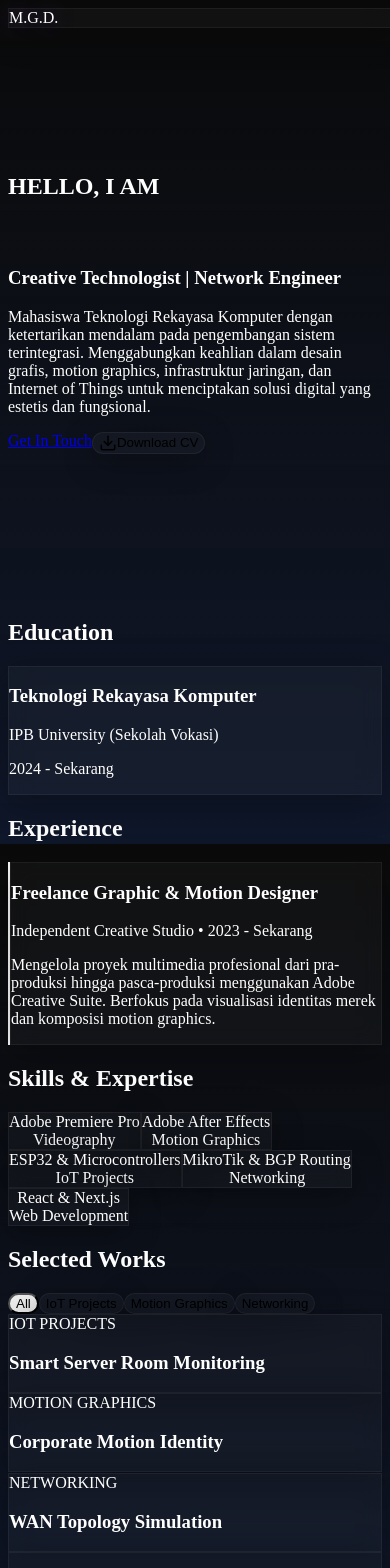
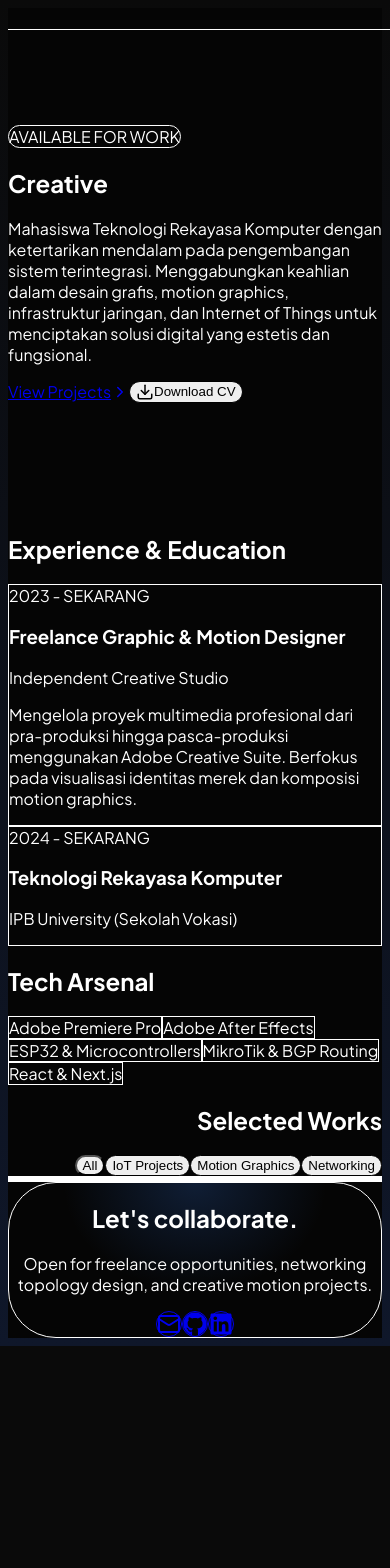
Before and after one commit to ganadzikri24/portofolio-gana, a Next.js app: page / in a window 390 px wide. Shown: the top 1568 px of the page. After the commit the page ends 1346 px from the top, so only its background shows below. Built offline with nearby package versions, Linux system fonts and the light colour scheme.

Commit message:
Massive UI Overhaul and Tailwind Bugfix

```diff
--- a/app/layout.tsx
+++ b/app/layout.tsx
@@ -1,33 +1,24 @@
 import type { Metadata } from "next";
-import { Geist, Geist_Mono } from "next/font/google";
+import { Plus_Jakarta_Sans } from "next/font/google";
 import "./globals.css";
 
-const geistSans = Geist({
-  variable: "--font-geist-sans",
-  subsets: ["latin"],
-});
-
-const geistMono = Geist_Mono({
-  variable: "--font-geist-mono",
-  subsets: ["latin"],
-});
+const jakarta = Plus_Jakarta_Sans({ subsets: ["latin"] });
 
 export const metadata: Metadata = {
-  title: "Create Next App",
-  description: "Generated by create next app",
+  title: "M.G.D. | Portfolio",
+  description: "Creative Technologist & Network Engineer Portfolio",
 };
 
 export default function RootLayout({
   children,
-}: Readonly<{
+}: {
   children: React.ReactNode;
-}>) {
+}) {
   return (
-    <html
-      lang="en"
-      className={`${geistSans.variable} ${geistMono.variable} h-full antialiased`}
-    >
-      <body className="min-h-full flex flex-col">{children}</body>
+    <html lang="en" className="scroll-smooth">
+      <body className={`${jakarta.className} bg-dark text-white antialiased overflow-x-hidden`}>
+        {children}
+      </body>
     </html>
   );
 }
--- a/app/page.tsx
+++ b/app/page.tsx
@@ -2,13 +2,12 @@
 
 import { useState, useEffect } from "react";
 import { motion, useScroll, useSpring, AnimatePresence } from "framer-motion";
-import { Mail, ExternalLink, X, Download } from "lucide-react";
+import { Mail, Download, ExternalLink, X, ChevronRight } from "lucide-react";
 import { FaGithub, FaLinkedin } from "react-icons/fa";
 import data from "@/data/portfolio.json";
 
 export default function Portfolio() {
   const [mousePosition, setMousePosition] = useState({ x: 0, y: 0 });
-  const [isHovering, setIsHovering] = useState(false);
   const [activeTab, setActiveTab] = useState("All");
   const [selectedProject, setSelectedProject] = useState<any | null>(null);
 
@@ -31,88 +30,72 @@ export default function Portfolio() {
   const filteredProjects = activeTab === "All" ? data.projects : data.projects.filter((p) => p.category === activeTab);
 
   return (
-    <div className="relative min-h-screen bg-dark text-white font-sans selection:bg-accent selection:text-white">
+    <div className="relative min-h-screen bg-[#050505] text-gray-200 selection:bg-primary selection:text-white">
       <motion.div
-        className="fixed top-0 left-0 right-0 h-1 bg-gradient-to-r from-primary to-accent origin-left z-50"
+        className="fixed top-0 left-0 right-0 h-1 bg-gradient-to-r from-primary via-accent to-primary origin-left z-50"
         style={{ scaleX }}
       />
 
       <motion.div
-        className="fixed top-0 left-0 w-8 h-8 rounded-full border-2 border-primary pointer-events-none z-[100] mix-blend-difference"
+        className="fixed top-0 left-0 w-6 h-6 rounded-full border border-white/30 pointer-events-none z-[100] mix-blend-difference"
         animate={{
-          x: mousePosition.x - 16,
-          y: mousePosition.y - 16,
-          scale: isHovering ? 2 : 1,
-          backgroundColor: isHovering ? "rgba(59, 130, 246, 0.5)" : "transparent",
+          x: mousePosition.x - 12,
+          y: mousePosition.y - 12,
         }}
-        transition={{ type: "spring", stiffness: 500, damping: 28, mass: 0.5 }}
+        transition={{ type: "spring", stiffness: 150, damping: 15, mass: 0.1 }}
       />
 
       <div className="fixed inset-0 overflow-hidden pointer-events-none z-0">
-        <div className="absolute -top-1/2 -left-1/2 w-[200%] h-[200%] bg-[linear-gradient(45deg,rgba(59,130,246,0.1),rgba(139,92,246,0.1),rgba(10,10,10,1))] animate-gradient-x" />
-        <motion.div
-          className="absolute top-20 left-20 w-96 h-96 bg-primary/20 rounded-full blur-[128px]"
-          animate={{ x: [0, 100, 0], y: [0, -50, 0] }}
-          transition={{ duration: 20, repeat: Infinity, ease: "linear" }}
-        />
-        <motion.div
-          className="absolute bottom-20 right-20 w-96 h-96 bg-accent/20 rounded-full blur-[128px]"
-          animate={{ x: [0, -100, 0], y: [0, 50, 0] }}
-          transition={{ duration: 15, repeat: Infinity, ease: "linear" }}
-        />
+        <div className="absolute top-[-20%] left-[-10%] w-[50vw] h-[50vw] bg-primary/10 rounded-full blur-[150px]" />
+        <div className="absolute bottom-[-20%] right-[-10%] w-[50vw] h-[50vw] bg-accent/10 rounded-full blur-[150px]" />
       </div>
 
-      <nav className="fixed top-0 w-full z-40 glass border-b-0 border-white/10 px-6 py-4">
-        <div className="max-w-6xl mx-auto flex justify-between items-center">
-          <span className="text-xl font-bold tracking-tighter text-glow">M.G.D.</span>
-          <div className="hidden md:flex gap-6">
-            {["About", "Education", "Experience", "Skills", "Portfolio", "Contact"].map((item) => (
+      <nav className="fixed top-0 w-full z-40 bg-black/40 backdrop-blur-md border-b border-white/5 px-6 py-5">
+        <div className="max-w-7xl mx-auto flex justify-between items-center">
+          <span className="text-2xl font-extrabold tracking-tighter bg-clip-text text-transparent bg-gradient-to-r from-white to-gray-500">
+            M.G.D
+          </span>
+          <div className="hidden md:flex gap-8">
+            {["About", "Experience", "Works", "Contact"].map((item) => (
               <a
                 key={item}
                 href={`#${item.toLowerCase()}`}
-                className="text-sm text-gray-300 hover:text-white transition-colors relative group"
-                onMouseEnter={() => setIsHovering(true)}
-                onMouseLeave={() => setIsHovering(false)}
+                className="text-sm font-medium text-gray-400 hover:text-white transition-colors relative group"
               >
                 {item}
-                <span className="absolute -bottom-1 left-0 w-0 h-[2px] bg-accent transition-all duration-300 group-hover:w-full glow" />
+                <span className="absolute -bottom-2 left-0 w-0 h-[1px] bg-white transition-all duration-300 group-hover:w-full" />
               </a>
             ))}
           </div>
         </div>
       </nav>
 
-      <main className="relative z-10 max-w-6xl mx-auto px-6 pt-32 pb-24 space-y-40">
-        <section id="about" className="min-h-[70vh] flex flex-col justify-center items-start">
+      <main className="relative z-10 max-w-7xl mx-auto px-6 pt-40 pb-32 space-y-40">
+        <section id="about" className="min-h-[60vh] flex flex-col justify-center">
           <motion.div
-            initial={{ opacity: 0, y: 50 }}
-            whileInView={{ opacity: 1, y: 0 }}
-            viewport={{ once: true }}
-            transition={{ duration: 0.8 }}
-            className="max-w-3xl"
+            initial={{ opacity: 0, y: 30 }}
+            animate={{ opacity: 1, y: 0 }}
+            transition={{ duration: 0.8, ease: "easeOut" }}
+            className="max-w-4xl"
           >
-            <h2 className="text-primary font-medium tracking-wider mb-4">HELLO, I AM</h2>
-            <h1 className="text-5xl md:text-7xl font-bold mb-6 bg-clip-text text-transparent bg-gradient-to-r from-white to-gray-500">
-              {data.profile.name}
+            <div className="inline-flex items-center gap-3 px-4 py-2 rounded-full bg-white/5 border border-white/10 mb-8">
+              <span className="w-2 h-2 rounded-full bg-emerald-500 animate-pulse" />
+              <span className="text-xs font-medium tracking-wide uppercase">Available for work</span>
+            </div>
+            <h1 className="text-6xl md:text-8xl font-bold mb-6 tracking-tight leading-tight text-white">
+              Creative <span className="text-transparent bg-clip-text bg-gradient-to-r from-primary to-accent">Technologist</span>
             </h1>
-            <h3 className="text-2xl md:text-3xl text-gray-300 mb-8">{data.profile.title}</h3>
-            <p className="text-gray-400 text-lg leading-relaxed mb-10 max-w-2xl">
+            <p className="text-xl md:text-2xl text-gray-400 mb-10 max-w-3xl leading-relaxed">
               {data.profile.description}
             </p>
-            <div className="flex gap-4">
+            <div className="flex flex-wrap gap-4">
               <a
-                href="#contact"
-                className="px-8 py-3 bg-white text-dark rounded-full font-medium hover:scale-105 hover:shadow-[0_0_20px_rgba(255,255,255,0.3)] transition-all"
-                onMouseEnter={() => setIsHovering(true)}
-                onMouseLeave={() => setIsHovering(false)}
+                href="#works"
+                className="px-8 py-4 bg-white text-black rounded-full font-semibold hover:scale-105 transition-transform duration-300 flex items-center gap-2"
               >
-                Get In Touch
+                View Projects <ChevronRight size={18} />
               </a>
-              <button
-                className="px-8 py-3 glass rounded-full flex items-center gap-2 hover:bg-white/10 transition-all hover:scale-105"
-                onMouseEnter={() => setIsHovering(true)}
-                onMouseLeave={() => setIsHovering(false)}
-              >
+              <button className="px-8 py-4 bg-white/5 border border-white/10 rounded-full font-semibold hover:bg-white/10 transition-all duration-300 flex items-center gap-2">
                 <Download size={18} />
                 Download CV
               </button>
@@ -120,144 +103,102 @@ export default function Portfolio() {
           </motion.div>
         </section>
 
-        <section id="education">
-          <motion.h2
-            initial={{ opacity: 0, x: -30 }}
+        <section id="experience" className="grid md:grid-cols-2 gap-16 items-start">
+          <div>
+            <h2 className="text-4xl font-bold mb-12 text-white">Experience & Education</h2>
+            <div className="space-y-8">
+              {data.experience.map((exp, idx) => (
+                <motion.div
+                  key={exp.id}
+                  initial={{ opacity: 0, x: -20 }}
                   whileInView={{ opacity: 1, x: 0 }}
                   viewport={{ once: true }}
-            className="text-4xl font-bold mb-12 flex items-center gap-4"
+                  transition={{ delay: idx * 0.1 }}
+                  className="p-8 rounded-3xl bg-white/5 border border-white/10 hover:border-primary/50 transition-colors"
                 >
-            <span className="w-12 h-[2px] bg-primary"></span> Education
-          </motion.h2>
-          <div className="grid gap-6">
+                  <span className="text-primary text-sm font-bold tracking-wider uppercase mb-2 block">{exp.year}</span>
+                  <h3 className="text-2xl font-bold text-white mb-1">{exp.role}</h3>
+                  <p className="text-gray-400 mb-4">{exp.company}</p>
+                  <p className="text-sm text-gray-500 leading-relaxed">{exp.description}</p>
+                </motion.div>
+              ))}
               {data.education.map((edu, idx) => (
                 <motion.div
                   key={edu.id}
-                initial={{ opacity: 0, y: 30 }}
-                whileInView={{ opacity: 1, y: 0 }}
+                  initial={{ opacity: 0, x: -20 }}
+                  whileInView={{ opacity: 1, x: 0 }}
                   viewport={{ once: true }}
-                transition={{ delay: idx * 0.2 }}
-                className="glass p-8 rounded-2xl hover:-translate-y-2 hover:shadow-[0_10px_30px_rgba(59,130,246,0.2)] transition-all duration-300 group"
+                  transition={{ delay: idx * 0.1 }}
+                  className="p-8 rounded-3xl bg-transparent border border-white/10"
                 >
-                <h3 className="text-2xl font-semibold group-hover:text-primary transition-colors">{edu.degree}</h3>
-                <p className="text-xl text-gray-300 mt-2">{edu.institution}</p>
-                <p className="text-sm text-gray-500 mt-4">{edu.year}</p>
+                  <span className="text-accent text-sm font-bold tracking-wider uppercase mb-2 block">{edu.year}</span>
+                  <h3 className="text-2xl font-bold text-white mb-1">{edu.degree}</h3>
+                  <p className="text-gray-400">{edu.institution}</p>
                 </motion.div>
               ))}
             </div>
-        </section>
+          </div>
 
-        <section id="experience">
-          <motion.h2
-            initial={{ opacity: 0, x: -30 }}
-            whileInView={{ opacity: 1, x: 0 }}
+          <div className="sticky top-32">
+            <h2 className="text-4xl font-bold mb-12 text-white">Tech Arsenal</h2>
+            <div className="flex flex-wrap gap-3">
+              {data.skills.map((skill, idx) => (
+                <motion.div
+                  key={idx}
+                  initial={{ opacity: 0, scale: 0.9 }}
+                  whileInView={{ opacity: 1, scale: 1 }}
                   viewport={{ once: true }}
-            className="text-4xl font-bold mb-12 flex items-center gap-4"
+                  transition={{ delay: idx * 0.05 }}
+                  className="px-5 py-3 rounded-xl bg-white/5 border border-white/10 hover:bg-white/10 hover:-translate-y-1 transition-all"
                 >
-            <span className="w-12 h-[2px] bg-accent"></span> Experience
-          </motion.h2>
-          <div className="space-y-8 border-l-2 border-white/10 pl-8 ml-4 relative">
-            {data.experience.map((exp, idx) => (
-              <motion.div
-                key={exp.id}
-                initial={{ opacity: 0, x: -30 }}
-                whileInView={{ opacity: 1, x: 0 }}
-                viewport={{ once: true }}
-                transition={{ delay: idx * 0.2 }}
-                className="relative"
-              >
-                <div className="absolute -left-[41px] top-2 w-5 h-5 rounded-full bg-dark border-2 border-accent" />
-                <div className="glass p-8 rounded-2xl">
-                  <h3 className="text-2xl font-semibold text-white">{exp.role}</h3>
-                  <p className="text-accent mt-1">{exp.company} • {exp.year}</p>
-                  <p className="text-gray-400 mt-4 leading-relaxed">{exp.description}</p>
-                </div>
+                  <span className="text-sm text-gray-300 font-medium">{skill.name}</span>
                 </motion.div>
               ))}
             </div>
-        </section>
-
-        <section id="skills">
-          <motion.h2
-            initial={{ opacity: 0, x: -30 }}
-            whileInView={{ opacity: 1, x: 0 }}
-            viewport={{ once: true }}
-            className="text-4xl font-bold mb-12 flex items-center gap-4"
-          >
-            <span className="w-12 h-[2px] bg-primary"></span> Skills & Expertise
-          </motion.h2>
-          <div className="flex flex-wrap gap-4">
-            {data.skills.map((skill, idx) => (
-              <motion.div
-                key={idx}
-                initial={{ opacity: 0, scale: 0.8 }}
-                whileInView={{ opacity: 1, scale: 1 }}
-                viewport={{ once: true }}
-                transition={{ delay: idx * 0.1 }}
-                whileHover={{ scale: 1.1, y: -5 }}
-                className="glass px-6 py-4 rounded-xl flex flex-col items-center justify-center cursor-pointer relative group"
-                onMouseEnter={() => setIsHovering(true)}
-                onMouseLeave={() => setIsHovering(false)}
-              >
-                <span className="text-white font-medium">{skill.name}</span>
-                <span className="text-xs text-gray-500 mt-1">{skill.category}</span>
-                <div className="absolute inset-0 rounded-xl bg-gradient-to-r from-primary/20 to-accent/20 opacity-0 group-hover:opacity-100 transition-opacity blur-md -z-10" />
-              </motion.div>
-            ))}
           </div>
         </section>
 
-        <section id="portfolio">
-          <motion.h2
-            initial={{ opacity: 0, x: -30 }}
-            whileInView={{ opacity: 1, x: 0 }}
-            viewport={{ once: true }}
-            className="text-4xl font-bold mb-12 flex items-center gap-4"
-          >
-            <span className="w-12 h-[2px] bg-accent"></span> Selected Works
-          </motion.h2>
-
-          <div className="flex flex-wrap gap-4 mb-12">
+        <section id="works">
+          <div className="flex flex-col md:flex-row justify-between items-end mb-12 gap-6">
+            <h2 className="text-4xl md:text-5xl font-bold text-white">Selected Works</h2>
+            <div className="flex flex-wrap gap-2">
               {categories.map((cat) => (
                 <button
                   key={cat}
                   onClick={() => setActiveTab(cat)}
-                className={`px-6 py-2 rounded-full transition-all ${
-                  activeTab === cat ? "bg-white text-dark font-medium" : "glass text-gray-400 hover:text-white"
+                  className={`px-5 py-2 rounded-full text-sm font-medium transition-all ${
+                    activeTab === cat ? "bg-white text-black" : "bg-white/5 text-gray-400 hover:text-white border border-white/10"
                   }`}
-                onMouseEnter={() => setIsHovering(true)}
-                onMouseLeave={() => setIsHovering(false)}
                 >
                   {cat}
                 </button>
               ))}
             </div>
+          </div>
 
-          <motion.div layout className="grid grid-cols-1 md:grid-cols-2 lg:grid-cols-3 gap-8">
+          <motion.div layout className="grid grid-cols-1 md:grid-cols-2 lg:grid-cols-3 gap-6">
             <AnimatePresence>
               {filteredProjects.map((project) => (
                 <motion.div
                   key={project.id}
                   layout
-                  initial={{ opacity: 0, scale: 0.9 }}
+                  initial={{ opacity: 0, scale: 0.95 }}
                   animate={{ opacity: 1, scale: 1 }}
-                  exit={{ opacity: 0, scale: 0.9 }}
-                  whileHover={{ y: -10 }}
-                  className="glass rounded-2xl overflow-hidden cursor-pointer group"
+                  exit={{ opacity: 0, scale: 0.95 }}
+                  transition={{ duration: 0.3 }}
                   onClick={() => setSelectedProject(project)}
-                  onMouseEnter={() => setIsHovering(true)}
-                  onMouseLeave={() => setIsHovering(false)}
+                  className="group cursor-pointer rounded-3xl bg-white/5 border border-white/10 overflow-hidden hover:border-white/30 transition-colors"
                 >
-                  <div className="h-48 bg-gray-800 relative overflow-hidden">
-                    <div className="absolute inset-0 bg-gradient-to-t from-dark to-transparent z-10 opacity-60 group-hover:opacity-40 transition-opacity" />
-                  </div>
-                  <div className="p-6 relative z-20">
-                    <span className="text-xs text-primary font-medium tracking-wider uppercase mb-2 block">
+                  <div className="aspect-video bg-[#111] relative overflow-hidden">
+                    <div className="absolute inset-0 bg-gradient-to-t from-[#050505] to-transparent z-10 opacity-80" />
+                    <div className="absolute bottom-6 left-6 z-20">
+                      <span className="px-3 py-1 bg-white/10 backdrop-blur-md rounded-full text-xs font-medium text-white mb-3 inline-block">
                         {project.category}
                       </span>
-                    <h3 className="text-xl font-bold mb-2 group-hover:text-accent transition-colors">
+                      <h3 className="text-2xl font-bold text-white group-hover:text-primary transition-colors">
                         {project.title}
                       </h3>
+                    </div>
                   </div>
                 </motion.div>
               ))}
@@ -265,23 +206,25 @@ export default function Portfolio() {
           </motion.div>
         </section>
 
-        <section id="contact" className="pb-32">
-          <div className="glass p-12 rounded-3xl text-center relative overflow-hidden">
-            <div className="absolute inset-0 bg-gradient-to-r from-primary/10 to-accent/10 animate-pulse" />
-            <h2 className="text-4xl font-bold mb-6 relative z-10">Let's build something extraordinary</h2>
-            <p className="text-gray-400 mb-10 max-w-2xl mx-auto relative z-10">
-              Tertarik untuk berkolaborasi dalam proyek desain, jaringan, atau sistem IoT? Jangan ragu untuk menghubungi.
+        <section id="contact" className="py-20">
+          <div className="p-12 md:p-20 rounded-[3rem] bg-gradient-to-br from-white/10 to-transparent border border-white/10 text-center relative overflow-hidden">
+            <div className="absolute top-0 left-1/2 -translate-x-1/2 w-full h-full bg-[radial-gradient(ellipse_at_top,rgba(59,130,246,0.2),transparent_50%)] pointer-events-none" />
+            <h2 className="text-5xl md:text-7xl font-bold mb-8 text-white relative z-10">Let's collaborate.</h2>
+            <p className="text-xl text-gray-400 mb-12 max-w-2xl mx-auto relative z-10">
+              Open for freelance opportunities, networking topology design, and creative motion projects.
             </p>
             <div className="flex justify-center gap-6 relative z-10">
-              {[Mail, FaGithub, FaLinkedin].map((Icon, idx) => (
+              {[
+                { Icon: Mail, href: "mailto:your@email.com" },
+                { Icon: FaGithub, href: "#" },
+                { Icon: FaLinkedin, href: "#" }
+              ].map((item, idx) => (
                 <a
                   key={idx}
-                  href="#"
-                  className="w-14 h-14 rounded-full glass flex items-center justify-center hover:bg-white hover:text-dark transition-all hover:scale-110 hover:shadow-[0_0_20px_rgba(255,255,255,0.5)]"
-                  onMouseEnter={() => setIsHovering(true)}
-                  onMouseLeave={() => setIsHovering(false)}
+                  href={item.href}
+                  className="w-16 h-16 rounded-full bg-white/5 border border-white/10 flex items-center justify-center hover:bg-white hover:text-black transition-all duration-300 hover:scale-110"
                 >
-                  <Icon size={24} />
+                  <item.Icon size={24} />
                 </a>
               ))}
             </div>
@@ -295,35 +238,37 @@ export default function Portfolio() {
             initial={{ opacity: 0 }}
             animate={{ opacity: 1 }}
             exit={{ opacity: 0 }}
-            className="fixed inset-0 z-[200] flex items-center justify-center p-4 bg-dark/80 backdrop-blur-xl"
+            className="fixed inset-0 z-[200] flex items-center justify-center p-4 md:p-10 bg-black/90 backdrop-blur-xl"
             onClick={() => setSelectedProject(null)}
           >
             <motion.div
-              initial={{ scale: 0.9, y: 20 }}
+              initial={{ scale: 0.95, y: 20 }}
               animate={{ scale: 1, y: 0 }}
-              exit={{ scale: 0.9, y: 20 }}
-              className="glass max-w-4xl w-full max-h-[90vh] overflow-y-auto rounded-3xl relative"
+              exit={{ scale: 0.95, y: 20 }}
+              className="bg-[#0a0a0a] border border-white/10 max-w-5xl w-full max-h-[90vh] overflow-y-auto rounded-3xl relative"
               onClick={(e) => e.stopPropagation()}
             >
               <button
                 onClick={() => setSelectedProject(null)}
-                className="absolute top-6 right-6 w-10 h-10 bg-white/10 rounded-full flex items-center justify-center hover:bg-white/20 transition-colors z-50"
+                className="absolute top-6 right-6 w-12 h-12 bg-white/10 rounded-full flex items-center justify-center hover:bg-white text-white hover:text-black transition-all z-50"
               >
-                <X size={20} />
+                <X size={24} />
               </button>
-              <div className="h-64 md:h-96 bg-gray-800 w-full" />
-              <div className="p-8 md:p-12">
-                <span className="px-4 py-2 bg-primary/20 text-primary rounded-full text-sm font-medium mb-6 inline-block">
+              <div className="aspect-[21/9] bg-[#111] w-full" />
+              <div className="p-10 md:p-16">
+                <div className="flex items-center gap-4 mb-6">
+                  <span className="px-4 py-2 bg-primary/20 text-primary rounded-full text-sm font-bold tracking-wider uppercase">
                     {selectedProject.category}
                   </span>
-                <h2 className="text-3xl md:text-5xl font-bold mb-6">{selectedProject.title}</h2>
-                <p className="text-gray-300 text-lg leading-relaxed mb-8">{selectedProject.description}</p>
+                </div>
+                <h2 className="text-4xl md:text-6xl font-bold mb-8 text-white">{selectedProject.title}</h2>
+                <p className="text-gray-400 text-xl leading-relaxed mb-12 max-w-3xl">{selectedProject.description}</p>
 
-                <div>
-                  <h4 className="text-sm text-gray-500 uppercase tracking-wider mb-4">Technologies & Tools</h4>
+                <div className="pt-8 border-t border-white/10">
+                  <h4 className="text-sm text-gray-500 uppercase tracking-widest font-bold mb-6">Technologies & Core Tools</h4>
                   <div className="flex flex-wrap gap-3">
                     {selectedProject.tools.map((tool: string, idx: number) => (
-                      <span key={idx} className="px-4 py-2 border border-white/10 rounded-lg text-sm text-gray-300">
+                      <span key={idx} className="px-5 py-3 bg-white/5 border border-white/10 rounded-xl text-sm font-medium text-gray-200">
                         {tool}
                       </span>
                     ))}
```
Lines whose indentation alone changed are shown as unchanged.
